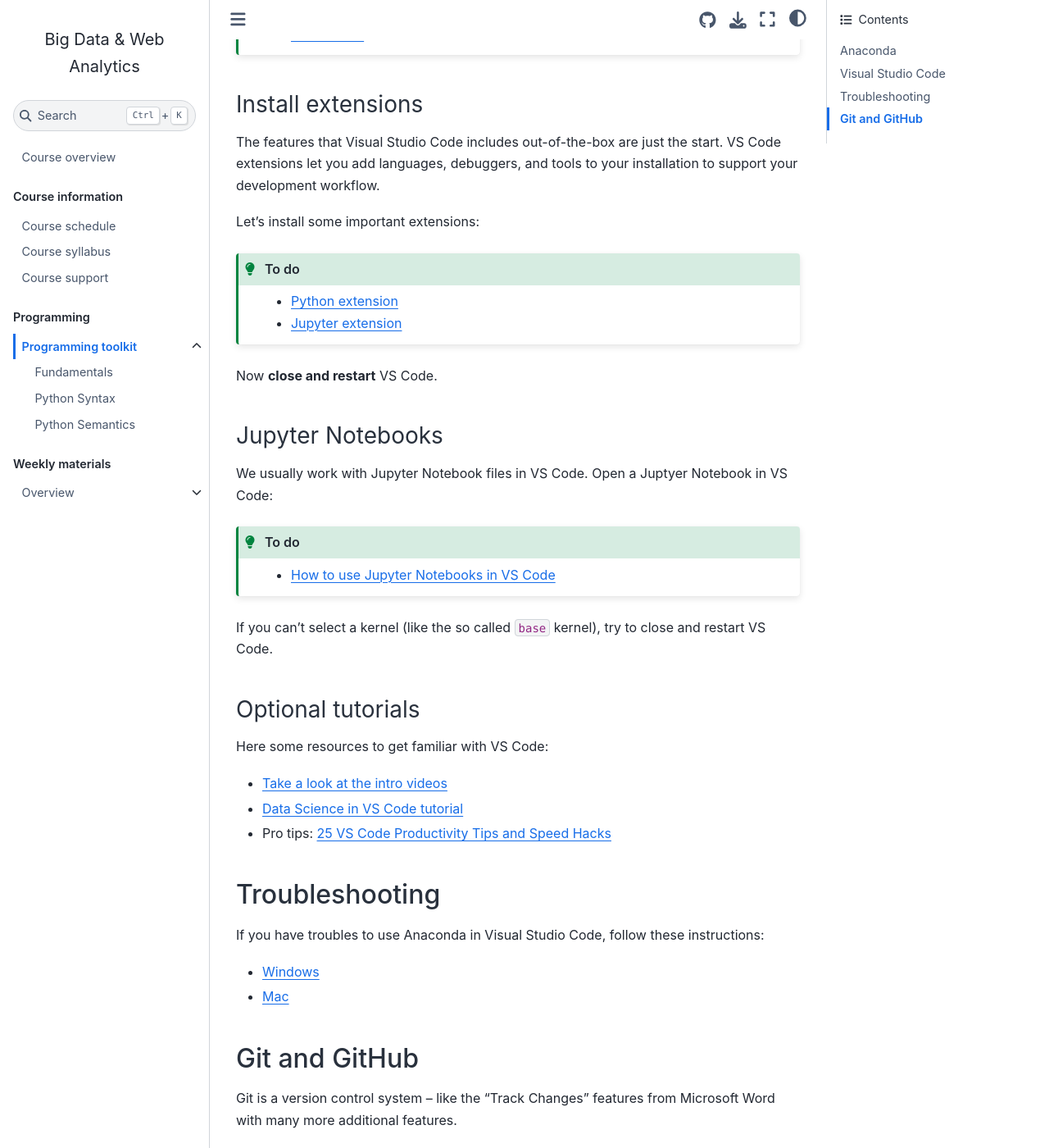
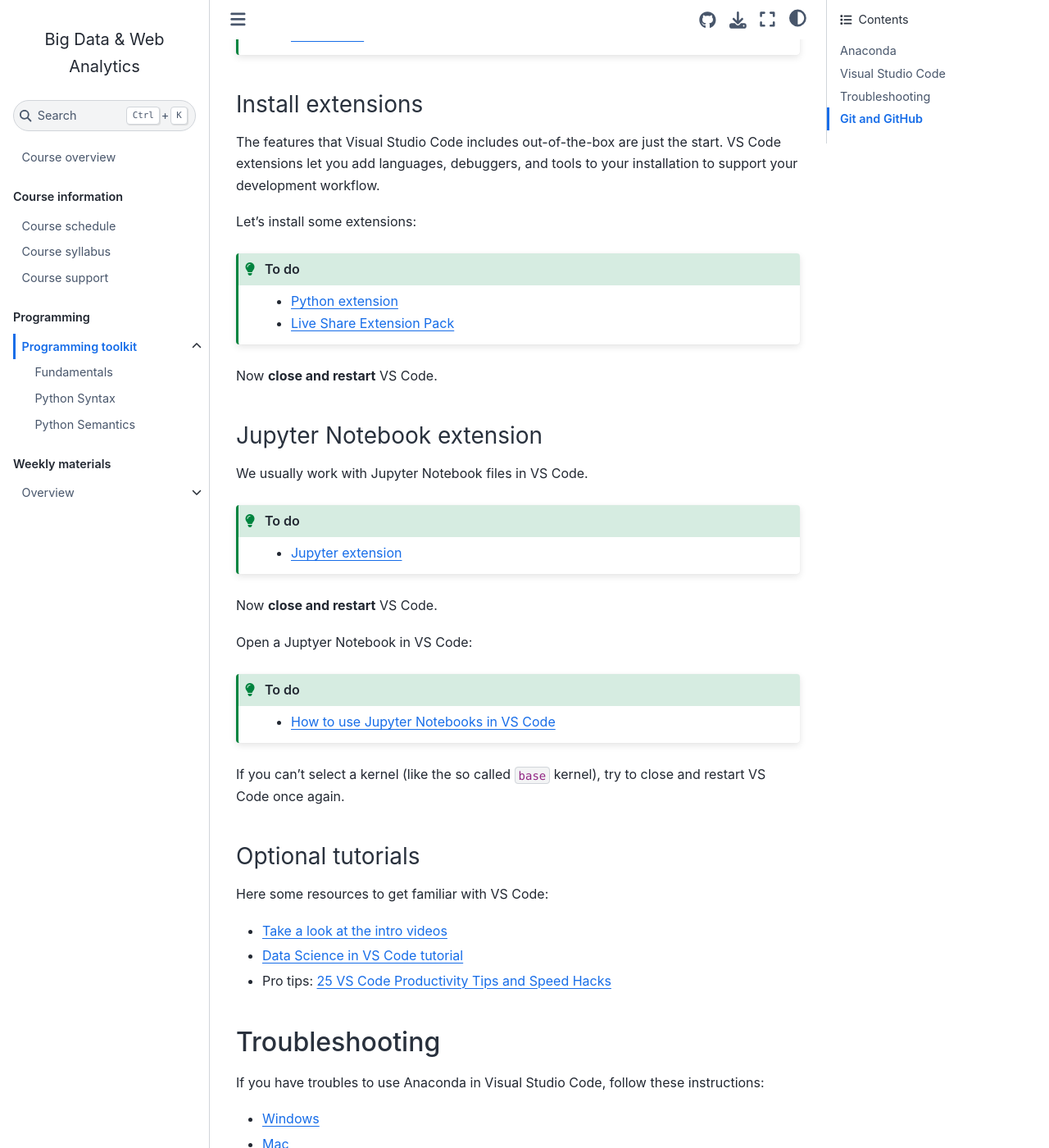
Before and after one commit to om2-ws22/website, a Jupyter Book: the page built from docs/programming-toolkit.md, in a window 1280 px wide and 1400 px high, scrolled down 3975 px. Shown: the whole window at 82% size. Built offline with Jupyter Book 1.0.4 settings and Sphinx 7.4.7 and the Sphinx Book theme 1.1.4, drawn with Linux system fonts in a browser that asks for light colours; comment, search, counter and statistics services are not loaded.

Commit message:
Update programming-toolkit.md

````diff
--- a/docs/programming-toolkit.md
+++ b/docs/programming-toolkit.md
@@ -180,29 +180,35 @@
 
 The features that Visual Studio Code includes out-of-the-box are just the start. VS Code extensions let you add languages, debuggers, and tools to your installation to support your development workflow.
 
-Let's install some important extensions:
+Let's install some extensions:
 
 ```{admonition} To do
 :class: tip
 
 - [Python extension](https://marketplace.visualstudio.com/items?itemName=ms-python.python)
-- [Jupyter extension](https://marketplace.visualstudio.com/items?itemName=ms-toolsai.jupyter)
+- [Live Share Extension Pack](https://marketplace.visualstudio.com/items?itemName=MS-vsliveshare.vsliveshare-pack)
 ```
 
 Now **close and restart** VS Code.
 
-### Jupyter Notebooks
+### Jupyter Notebook extension
 
-We usually work with Jupyter Notebook files in VS Code. Open a Juptyer Notebook in VS Code:
+We usually work with Jupyter Notebook files in VS Code.
 
+```{admonition} To do
+:class: tip
+- [Jupyter extension](https://marketplace.visualstudio.com/items?itemName=ms-toolsai.jupyter)
+```
+Now **close and restart** VS Code.
+
+Open a Juptyer Notebook in VS Code:
 
 ```{admonition} To do
 :class: tip
 - [How to use Jupyter Notebooks in VS Code](https://code.visualstudio.com/docs/datascience/jupyter-notebooks)
-
 ```
 
-If you can't select a kernel (like the so called `base` kernel), try to close and restart VS Code.
+If you can't select a kernel (like the so called `base` kernel), try to close and restart VS Code once again.
 
 ### Optional tutorials
 
````
